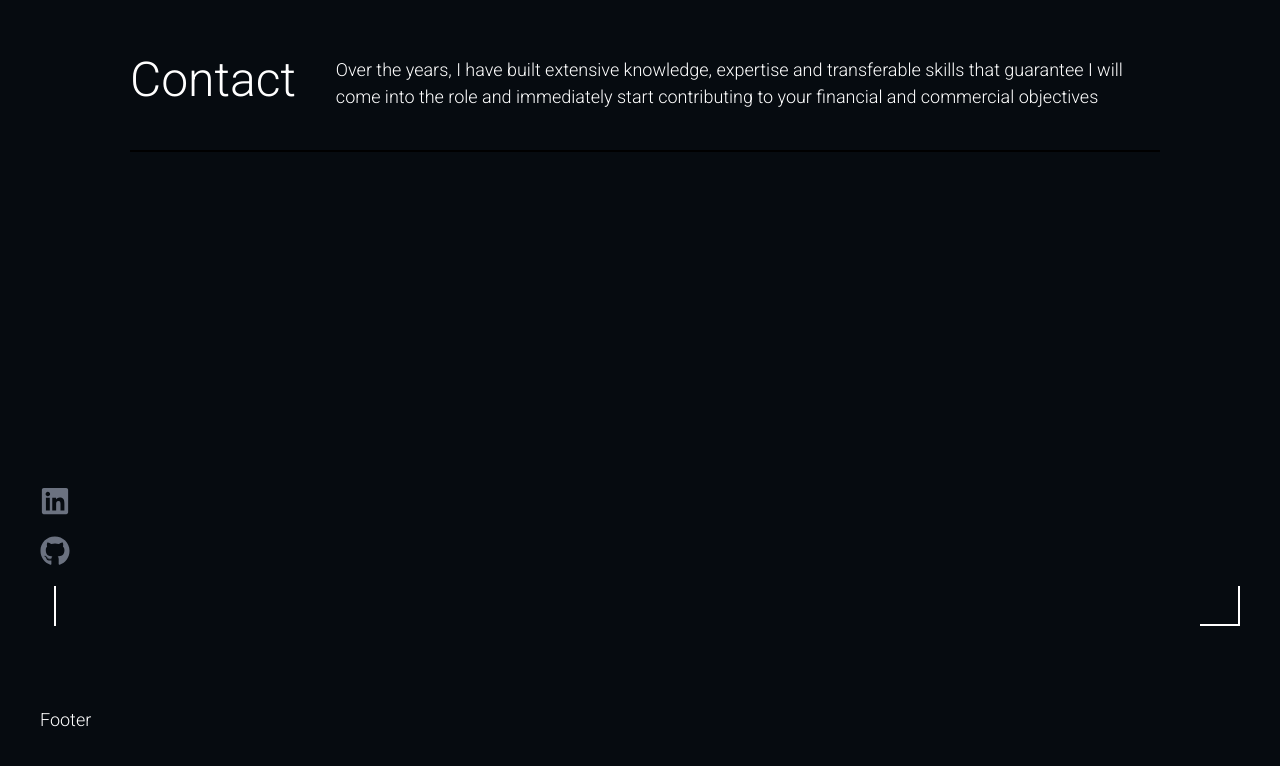
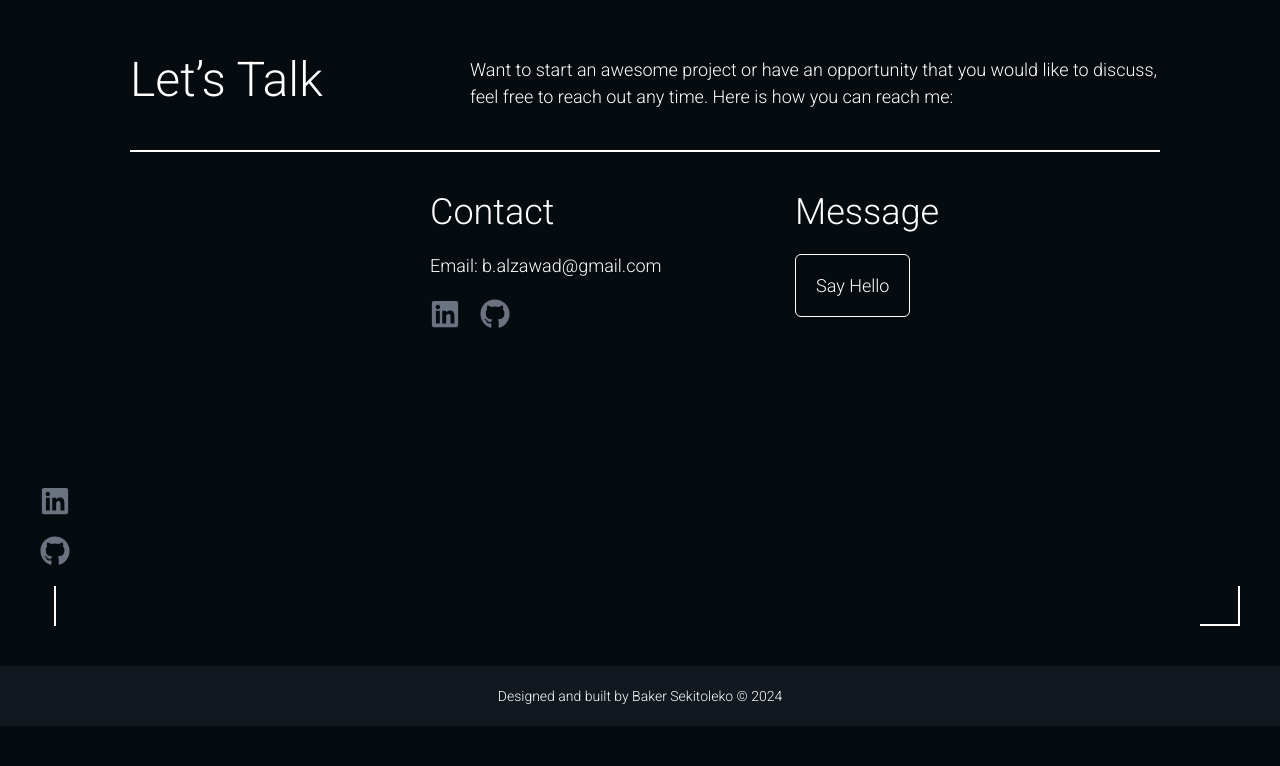
Before and after one commit to Qadriyah/portifolio, a Next.js app: page / in a window 1280 px wide. Shown: the part 3673-4439 px from the top of the page. After the commit the page ends 4399 px from the top, so only its background shows below. Built offline with nearby package versions, Linux system fonts and the light colour scheme.

Commit message:
Feat: Adds the contact page

```diff
--- a/src/app/layout.tsx
+++ b/src/app/layout.tsx
@@ -2,6 +2,8 @@ import type { Metadata } from "next";
 import { Roboto } from "next/font/google";
 import "./globals.css";
 import StoreProvider from "./StoreProvider";
+import NavBar from "@/components/NavBar";
+import Footer from "@/components/Footer";
 
 const roboto = Roboto({
   subsets: ["latin"],
@@ -21,7 +23,11 @@ export default function RootLayout({
   return (
     <html lang="en">
       <body className={roboto.className}>
-        <StoreProvider>{children}</StoreProvider>
+        <StoreProvider>
+          <NavBar />
+          {children}
+          <Footer />
+        </StoreProvider>
       </body>
     </html>
   );
--- a/src/app/page.tsx
+++ b/src/app/page.tsx
@@ -1,19 +1,15 @@
 import About from "@/components/About";
 import Contact from "@/components/Contact";
 import Experience from "@/components/Experience";
-import Footer from "@/components/Footer";
-import NavBar from "@/components/NavBar";
 import Projects from "@/components/Projects";
 
 export default function Home() {
   return (
     <main className="min-h-screen flex-col gap-0 w-full">
-      <NavBar />
       <About />
       <Experience />
       <Projects />
       <Contact />
-      <Footer />
     </main>
   );
 }
--- a/src/components/Contact.tsx
+++ b/src/components/Contact.tsx
@@ -4,6 +4,8 @@ import Container from "./Container";
 import { useIsVisible } from "@/hooks";
 import { useAppDispatch } from "@/lib/hooks";
 import { setActive } from "@/lib/features/menu";
+import Link from "next/link";
+import { FaGithub, FaLinkedin } from "react-icons/fa";
 
 const Contact = () => {
   const dispatch = useAppDispatch();
@@ -19,16 +21,61 @@ const Contact = () => {
   return (
     <Container containerId="contact">
       <div className="flex-1" ref={ref} id={isVisible ? "visible" : ""}>
-        <div className="flex flex-col lg:flex-row gap-10 my-10 py-10 border-b-2 border-b-black">
-          <p className="text-5xl">Contact</p>
-          <p>
-            Over the years, I have built extensive knowledge, expertise and
-            transferable skills that guarantee I will come into the role and
-            immediately start contributing to your financial and commercial
-            objectives
-          </p>
+        <div className="flex flex-col lg:flex-row gap-10 my-10 py-10 border-b-2 border-b-white">
+          <div className="w-[300px]">
+            <p className="text-5xl">Let&#x2019;s Talk</p>
+          </div>
+          <div className="flex-1">
+            <p>
+              Want to start an awesome project or have an opportunity that you
+              would like to discuss, feel free to reach out any time. Here is
+              how you can reach me:
+            </p>
+          </div>
         </div>
-        <div className="overflow-x-scroll min-w-[200px]"></div>
+        <div className="flex flex-col lg:flex-row">
+          <div className="w-[300px]"></div>
+          <div className="flex-1 flex flex-col gap-10 md:flex-row md:gap-0">
+            <div className="flex flex-col gap-5 flex-1">
+              <p className="text-4xl">Contact</p>
+              <p>Email: b.alzawad@gmail.com</p>
+              <div className="flex gap-5">
+                <Link
+                  href="https://www.linkedin.com/in/baker-sekitoleko-b52257192"
+                  className="cursor-pointer"
+                  target="_blank"
+                >
+                  <FaLinkedin
+                    size={30}
+                    className="text-gray-500 hover:text-white"
+                  />
+                </Link>
+                <Link
+                  href="https://github.com/Qadriyah"
+                  className="cursor-pointer"
+                  target="_blank"
+                >
+                  <FaGithub
+                    size={30}
+                    className="text-gray-500 hover:text-white"
+                  />
+                </Link>
+              </div>
+            </div>
+            <div className="flex flex-col gap-10 flex-1">
+              <p className="text-4xl">Message</p>
+              <div>
+                <Link
+                  href="mailto:b.alzawad@gmail.com"
+                  className="cursor-pointer border border-white text-center p-5 rounded-md hover:bg-white hover:border-blue-600 hover:border-2 hover:text-blue-600"
+                  target="_blank"
+                >
+                  Say Hello
+                </Link>
+              </div>
+            </div>
+          </div>
+        </div>
       </div>
     </Container>
   );
--- a/src/components/Container.tsx
+++ b/src/components/Container.tsx
@@ -14,7 +14,7 @@ const Container: React.FC<IProps> = ({ containerId, children }) => {
       id={containerId}
       style={{ minHeight: "calc(100vh - 70px)" }}
     >
-      <div className="flex flex-col gap-5 justify-end items-center pr-5">
+      <div className="flex-col gap-5 justify-end items-center pr-5 hidden md:flex">
         <Link
           href="https://www.linkedin.com/in/baker-sekitoleko-b52257192"
           className="cursor-pointer"
@@ -32,7 +32,7 @@ const Container: React.FC<IProps> = ({ containerId, children }) => {
         <span className="h-10 border-r-2 border-r-white" />
       </div>
       {children}
-      <div className="flex flex-col gap-5 justify-end w-10">
+      <div className="flex-col gap-5 justify-end w-10 hidden md:flex">
         <div className="w-10 h-10 border-r-2 border-r-white border-b-2 border-b-white" />
       </div>
     </section>
--- a/src/components/Footer.tsx
+++ b/src/components/Footer.tsx
@@ -2,8 +2,13 @@ import React from "react";
 
 const Footer = () => {
   return (
-    <footer className="p-10">
-      <div>Footer</div>
+    <footer className="p-5 bg-[#12181f]">
+      <div>
+        <p className="text-sm text-center">
+          Designed and built by Baker Sekitoleko &copy;{" "}
+          {`${new Date().getFullYear()}`}
+        </p>
+      </div>
     </footer>
   );
 };
```
